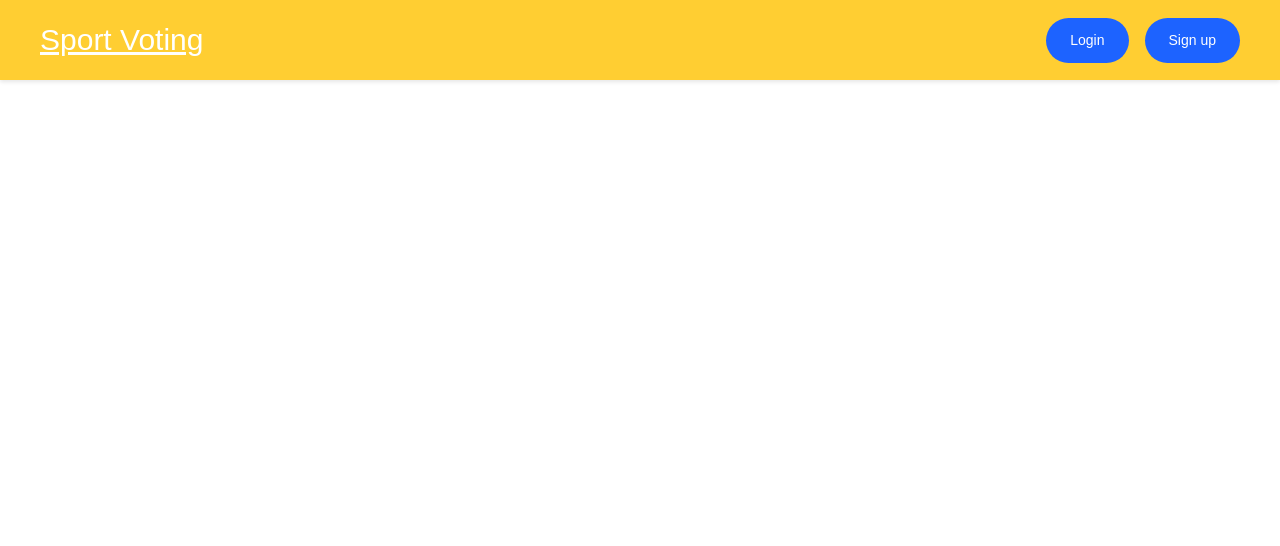
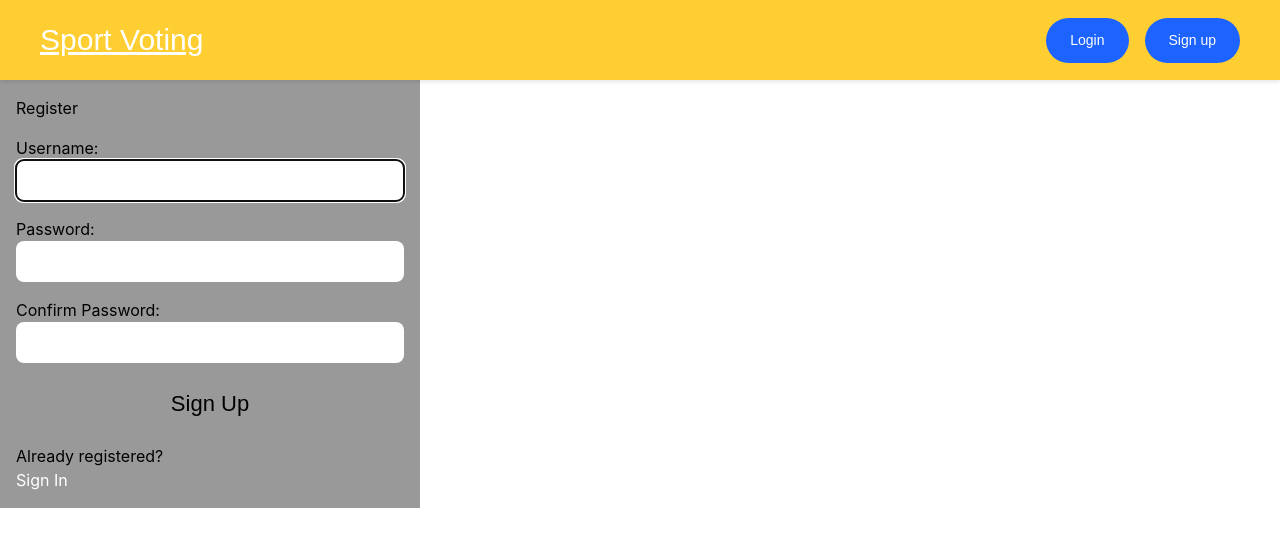
Before and after one commit to emir-hamidovic/sportsvoting, a React (Create React App) app: page /signup in a window 1280 px wide. Shown: the top 546 px of the page. Built offline with nearby package versions, Linux system fonts and the light colour scheme.

Commit message:
Register form

```diff
--- a/package.json
+++ b/package.json
@@ -11,6 +11,9 @@
   "dependencies": {
     "@emotion/react": "^11.11.1",
     "@emotion/styled": "^11.11.0",
+    "@fortawesome/fontawesome-svg-core": "^6.4.2",
+    "@fortawesome/free-solid-svg-icons": "^6.4.2",
+    "@fortawesome/react-fontawesome": "^0.2.0",
     "@mui/material": "^5.14.3",
     "@mui/styled-engine": "^5.13.2",
     "@syncfusion/ej2": "^19.4.48",
--- a/src/App.css
+++ b/src/App.css
@@ -129,6 +129,93 @@
   box-shadow: 0 0 0 3px rgba(0, 123, 255, 0.5);
 }
 
+section {
+  width: 100%;
+  max-width: 420px;
+  min-height: 400px;
+  display: flex;
+  flex-direction: column;
+  justify-content: flex-start;
+  padding: 1rem;
+  background-color: rgba(0,0,0,0.4);
+}
+
+form {
+  display: flex;
+  flex-direction: column;
+  justify-content: space-evenly;
+  flex-grow: 1;
+  padding-bottom: 1rem;
+}
+
+a, a:visited {
+  color: #fff;
+}
+
+input[type="text"],
+input[type="password"],
+button,
+textarea {
+font-family: 'Nunito', sans-serif;
+font-size: 22px;
+padding: 0.25rem;
+border-radius: 0.5rem;
+}
+
+label,
+button {
+margin-top: 1rem;
+}
+
+button {
+padding: 0.5rem;
+}
+
+.instructions {
+  font-size: 0.75rem;
+  border-radius: 0.5rem;
+  background: #000;
+  color: #fff;
+  padding: 0.25rem;
+  position: relative;
+  bottom: -10px;
+}
+
+.instructions > svg {
+  margin-right: 0.25rem;
+}
+
+.offscreen {
+  position: absolute;
+  left: -9999px;
+}
+
+.hide {
+  display: none;
+}
+
+.valid {
+  color: limegreen;
+  margin-left: 0.25rem;
+}
+
+.invalid {
+  color: red;
+  margin-left: 0.25rem;
+}
+
+.errmsg {
+  background-color: lightpink;
+  color: firebrick;
+  font-weight: bold;
+  padding: 0.5rem;
+  margin-bottom: 0.5rem;
+}
+
+.line {
+  display: inline-block;
+}
+
 @media only screen and (max-width: 768px) {
   .header {
     height: 60px;
--- a/src/App.tsx
+++ b/src/App.tsx
@@ -4,6 +4,7 @@
 import TableData from './components/TableData';
 import Header from './components/Header';
 import Results from './components/Results';
+import Register from './components/Register';
 
 function App() {
   return (
@@ -16,6 +17,8 @@
         <Route path="/dpoy/:pollId" element={<TableData endpoint='http://localhost:8080/dpoy' />} />
         <Route path="/" element={<HomePage />} />
         <Route path="/results/:pollId" element={<Results />} />
+        <Route path="/login" element={<Results />} />
+        <Route path="/signup" element={<Register />} />
       </Routes>
     </BrowserRouter>
   );
--- /dev/null
+++ b/src/components/Register.tsx
@@ -0,0 +1,186 @@
+import { useRef, useState, useEffect } from "react";
+import { faCheck, faTimes, faInfoCircle } from "@fortawesome/free-solid-svg-icons";
+import { FontAwesomeIcon } from "@fortawesome/react-fontawesome";
+import axios from 'axios';
+import { Link } from "react-router-dom";
+
+const USER_REGEX = /^[A-z][A-z0-9-_]{3,23}$/;
+const PWD_REGEX = /^(?=.*[a-z])(?=.*[A-Z])(?=.*[0-9])(?=.*[!@#$%]).{8,24}$/;
+const REGISTER_URL = '/register';
+
+const Register = () => {
+    const userRef: React.RefObject<HTMLInputElement> = useRef<HTMLInputElement>(null);
+    const errRef: React.RefObject<HTMLInputElement> = useRef<HTMLInputElement>(null);
+
+    const [user, setUser] = useState('');
+    const [validName, setValidName] = useState(false);
+    const [userFocus, setUserFocus] = useState(false);
+
+    const [pwd, setPwd] = useState('');
+    const [validPwd, setValidPwd] = useState(false);
+    const [pwdFocus, setPwdFocus] = useState(false);
+
+    const [matchPwd, setMatchPwd] = useState('');
+    const [validMatch, setValidMatch] = useState(false);
+    const [matchFocus, setMatchFocus] = useState(false);
+
+    const [errMsg, setErrMsg] = useState('');
+    const [success, setSuccess] = useState(false);
+
+    useEffect(() => {
+        if (userRef.current) {
+            userRef.current.focus();
+        }
+    }, [])
+
+    useEffect(() => {
+        setValidName(USER_REGEX.test(user));
+    }, [user])
+
+    useEffect(() => {
+        setValidPwd(PWD_REGEX.test(pwd));
+        setValidMatch(pwd === matchPwd);
+    }, [pwd, matchPwd])
+
+    useEffect(() => {
+        setErrMsg('');
+    }, [user, pwd, matchPwd])
+
+    const handleSubmit = async (e: React.FormEvent<HTMLFormElement>) => {
+        e.preventDefault();
+        // if button enabled with JS hack
+        const v1 = USER_REGEX.test(user);
+        const v2 = PWD_REGEX.test(pwd);
+        if (!v1 || !v2) {
+            setErrMsg("Invalid Entry");
+            return;
+        }
+        try {
+            const response = await axios.post(REGISTER_URL,
+                JSON.stringify({ user, pwd }),
+                {
+                    headers: { 'Content-Type': 'application/json' },
+                    withCredentials: true
+                }
+            );
+            console.log(response?.data);
+            console.log(JSON.stringify(response))
+            setSuccess(true);
+            setUser('');
+            setPwd('');
+            setMatchPwd('');
+        } catch (err: any) {
+            if (!err?.response) {
+                setErrMsg('No Server Response');
+            } else if (err.response?.status === 409) {
+                setErrMsg('Username Taken');
+            } else {
+                setErrMsg('Registration Failed')
+            }
+
+            if(errRef.current) {
+                errRef.current.focus();
+            }
+        }
+    }
+
+    return (
+        <>
+            {success ? (
+                <section>
+                    <h1>Success!</h1>
+                    <p>
+                        <a href="#">Sign In</a>
+                    </p>
+                </section>
+            ) : (
+                <section>
+                    <p ref={errRef} className={errMsg ? "errmsg" : "offscreen"} aria-live="assertive">{errMsg}</p>
+                    <h1>Register</h1>
+                    <form onSubmit={handleSubmit}>
+                        <label htmlFor="username">
+                            Username:
+                            <FontAwesomeIcon icon={faCheck} className={validName ? "valid" : "hide"} />
+                            <FontAwesomeIcon icon={faTimes} className={validName || !user ? "hide" : "invalid"} />
+                        </label>
+                        <input
+                            type="text"
+                            id="username"
+                            ref={userRef}
+                            autoComplete="off"
+                            onChange={(e) => setUser(e.target.value)}
+                            value={user}
+                            required
+                            aria-invalid={validName ? "false" : "true"}
+                            aria-describedby="uidnote"
+                            onFocus={() => setUserFocus(true)}
+                            onBlur={() => setUserFocus(false)}
+                        />
+                        <p id="uidnote" className={userFocus && user && !validName ? "instructions" : "offscreen"}>
+                            <FontAwesomeIcon icon={faInfoCircle} />
+                            4 to 24 characters.<br />
+                            Must begin with a letter.<br />
+                            Letters, numbers, underscores, hyphens allowed.
+                        </p>
+
+
+                        <label htmlFor="password">
+                            Password:
+                            <FontAwesomeIcon icon={faCheck} className={validPwd ? "valid" : "hide"} />
+                            <FontAwesomeIcon icon={faTimes} className={validPwd || !pwd ? "hide" : "invalid"} />
+                        </label>
+                        <input
+                            type="password"
+                            id="password"
+                            onChange={(e) => setPwd(e.target.value)}
+                            value={pwd}
+                            required
+                            aria-invalid={validPwd ? "false" : "true"}
+                            aria-describedby="pwdnote"
+                            onFocus={() => setPwdFocus(true)}
+                            onBlur={() => setPwdFocus(false)}
+                        />
+                        <p id="pwdnote" className={pwdFocus && !validPwd ? "instructions" : "offscreen"}>
+                            <FontAwesomeIcon icon={faInfoCircle} />
+                            8 to 24 characters.<br />
+                            Must include uppercase and lowercase letters, a number and a special character.<br />
+                            Allowed special characters: <span aria-label="exclamation mark">!</span> <span aria-label="at symbol">@</span> <span aria-label="hashtag">#</span> <span aria-label="dollar sign">$</span> <span aria-label="percent">%</span>
+                        </p>
+
+
+                        <label htmlFor="confirm_pwd">
+                            Confirm Password:
+                            <FontAwesomeIcon icon={faCheck} className={validMatch && matchPwd ? "valid" : "hide"} />
+                            <FontAwesomeIcon icon={faTimes} className={validMatch || !matchPwd ? "hide" : "invalid"} />
+                        </label>
+                        <input
+                            type="password"
+                            id="confirm_pwd"
+                            onChange={(e) => setMatchPwd(e.target.value)}
+                            value={matchPwd}
+                            required
+                            aria-invalid={validMatch ? "false" : "true"}
+                            aria-describedby="confirmnote"
+                            onFocus={() => setMatchFocus(true)}
+                            onBlur={() => setMatchFocus(false)}
+                        />
+                        <p id="confirmnote" className={matchFocus && !validMatch ? "instructions" : "offscreen"}>
+                            <FontAwesomeIcon icon={faInfoCircle} />
+                            Must match the first password input field.
+                        </p>
+
+                        <button disabled={!validName || !validPwd || !validMatch ? true : false}>Sign Up</button>
+                    </form>
+                    <p>
+                        Already registered?<br />
+                        <span className="line">
+                            <Link to="/login">Sign In</Link>
+                        </span>
+                    </p>
+                </section>
+            )}
+        </>
+    )
+}
+
+export default Register
```
Also changed, not shown: 1 other file (tests, documents, lock files or other folders).
